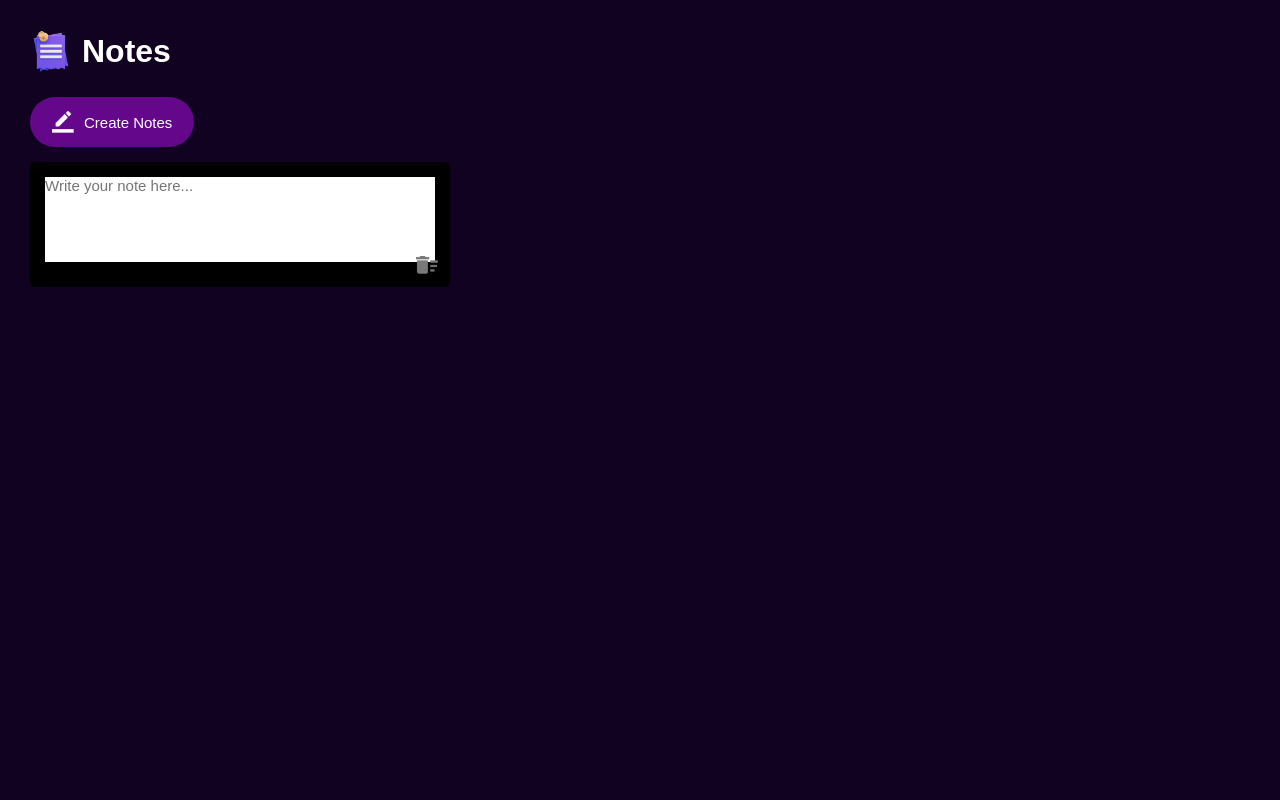
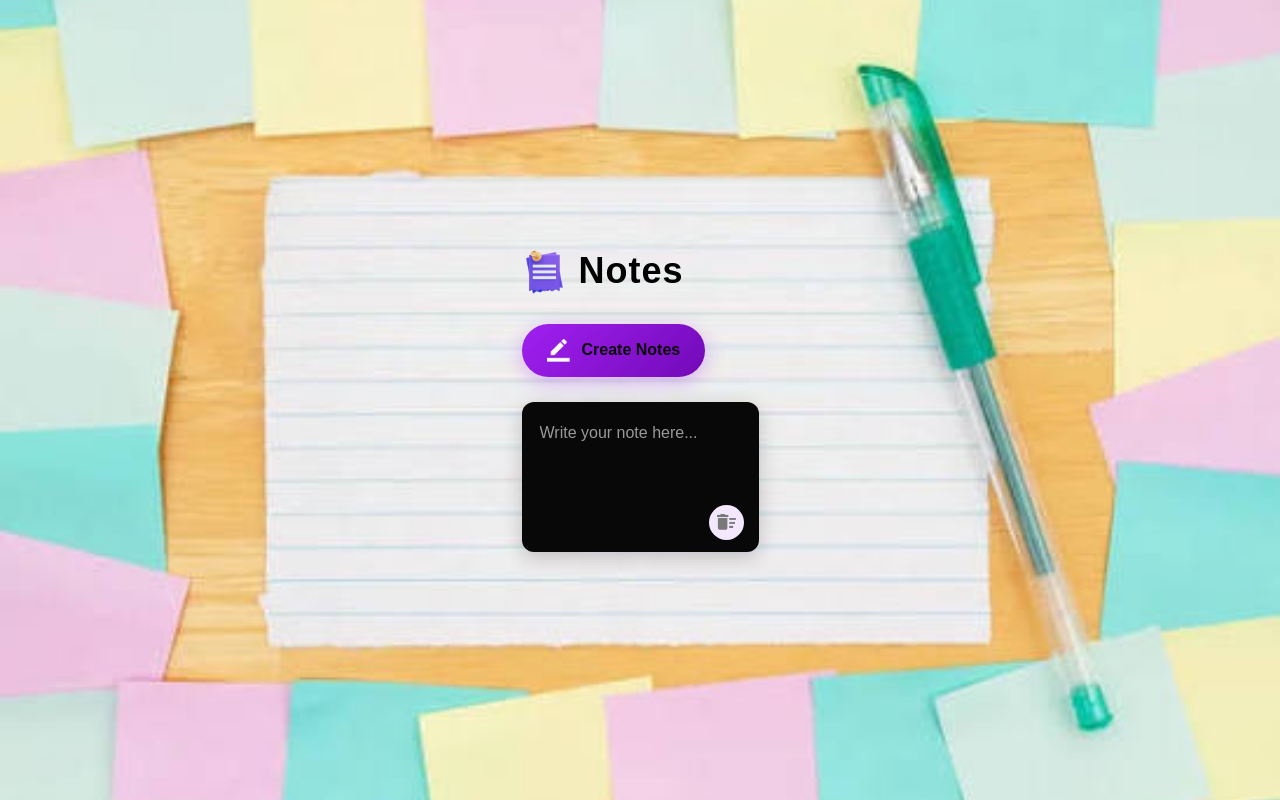
Before and after one commit to prachesharma2005-ctr/notesapp, a plain HTML site: page index.html in a window 1280 px wide. Both pictures are taken after a click on the button "Create Notes". Drawn offline with Linux system fonts and the light colour scheme.

Commit message:
Updated Notes App

```diff
--- a/style.css
+++ b/style.css
@@ -1,86 +1,153 @@
 
+/* Reset */
 * {
     margin: 0;
     padding: 0;
     box-sizing: border-box;
 }
 
+/* Main Background */
 body {
     min-height: 100vh;
-    background: rgb(17, 2, 33);
+    background: url(images\ \(1\).jpg);
+      background-repeat: no-repeat;
+    background-size: cover;
+    background-position: center;
+
+    display: flex;
+    align-items: center;
+    justify-content: flex-end;
     font-family: Arial, sans-serif;
-    padding: 30px;
+    padding: 40px;
+    color: white;
 }
 
+/* Main Container */
 .container {
-    max-width: 420px;
+    max-width: 550px;
+    margin: 0 auto;
 }
 
+/* Heading */
 h1 {
     display: flex;
     align-items: center;
-    gap: 10px;
-    color: white;
-    font-size: 32px;
-    margin-bottom: 25px;
+    gap: 12px;
+    color: rgb(0, 0, 0);
+    font-size: 36px;
+    margin-bottom: 30px;
+    letter-spacing: 1px;
 }
 
 h1 img {
-    width: 42px;
+    width: 45px;
 }
 
+/* Create Button */
 .create-btn {
     display: flex;
     align-items: center;
-    gap: 10px;
-    background: rgb(101, 7, 138);
-    color: white;
+    gap: 12px;
+    background: linear-gradient(135deg, #a020f0, #7209b7);
+    color: rgb(11, 8, 8);
     border: none;
-    padding: 14px 22px;
+    padding: 15px 25px;
     border-radius: 30px;
-    font-size: 15px;
+    font-size: 16px;
+    font-weight: bold;
     cursor: pointer;
-    margin-bottom: 15px;
+    margin-bottom: 25px;
+    box-shadow: 0 5px 20px rgba(160, 32, 240, 0.3);
+    transition: 0.3s;
 }
 
 .create-btn img {
-    width: 22px;
+    width: 23px;
 }
 
+.create-btn:hover {
+    transform: translateY(-3px);
+    box-shadow: 0 8px 25px rgba(160, 32, 240, 0.5);
+}
+
+/* Notes Container */
 .notes-container {
     display: flex;
     flex-direction: column;
-    gap: 15px;
+    gap: 20px;
 }
 
+/* Individual Note */
 .note {
     width: 100%;
-    height: 125px;
-    background: black;
-    border-radius: 5px;
+    min-height: 150px;
+    background: #090808;
+    border-radius: 12px;
     position: relative;
-    padding: 15px;
+    padding: 18px;
+    box-shadow: 0 5px 20px rgba(0, 0, 0, 0.2);
+    transition: 0.3s;
 }
 
+.note:hover {
+    transform: translateY(-3px);
+}
+
+/* Text Area */
 .note textarea {
     width: 100%;
-    height: 85px;
+    height: 105px;
     border: none;
     outline: none;
     resize: none;
-    font-size: 15px;
+    font-size: 16px;
     font-family: Arial, sans-serif;
+    color: #f8f1f1;
+    background: transparent;
+    line-height: 1.6;
 }
 
+.note textarea::placeholder {
+    color: #999;
+}
+
+/* Delete Button */
 .delete-btn {
     position: absolute;
-    right: 12px;
-    bottom: 10px;
-    background: transparent;
+    right: 15px;
+    bottom: 12px;
+    background: #f3e8ff;
     border: none;
+    border-radius: 50%;
+    width: 35px;
+    height: 35px;
+    display: flex;
+    align-items: center;
+    justify-content: center;
     cursor: pointer;
+    transition: 0.3s;
 }
 
 .delete-btn img {
-    width: 22px;
+    width: 19px;
 }
+
+.delete-btn:hover {
+    background: #e0b8ff;
+    transform: scale(1.1);
+}
+
+/* Mobile Responsive */
+@media (max-width: 600px) {
+    body {
+        padding: 25px 18px;
+    }
+
+    h1 {
+        font-size: 30px;
+    }
+
+    .container {
+        width: 100%;
+    }
+}
```
Also changed, not shown: images (1).jpg (added), images.jpg (added).
